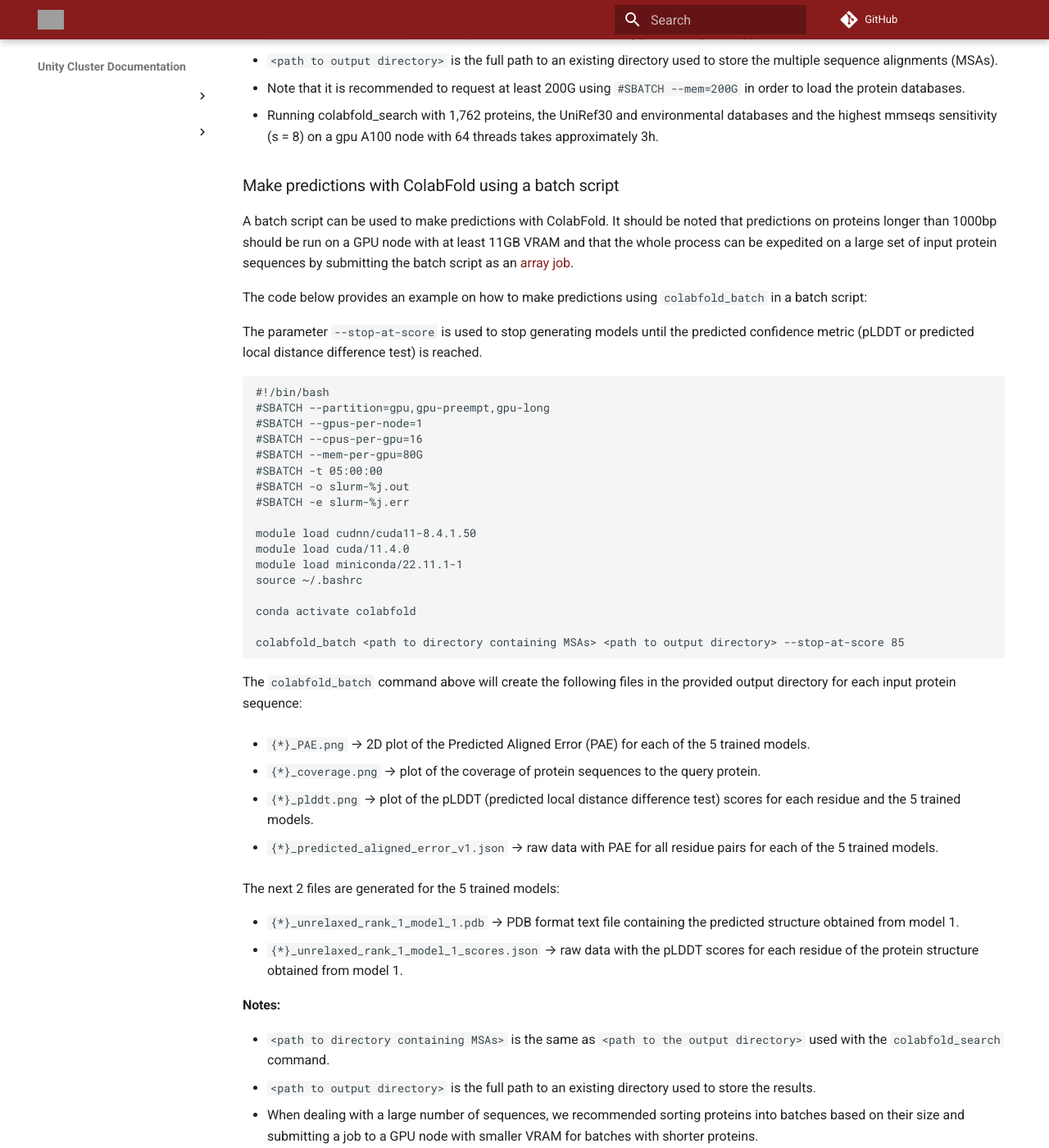
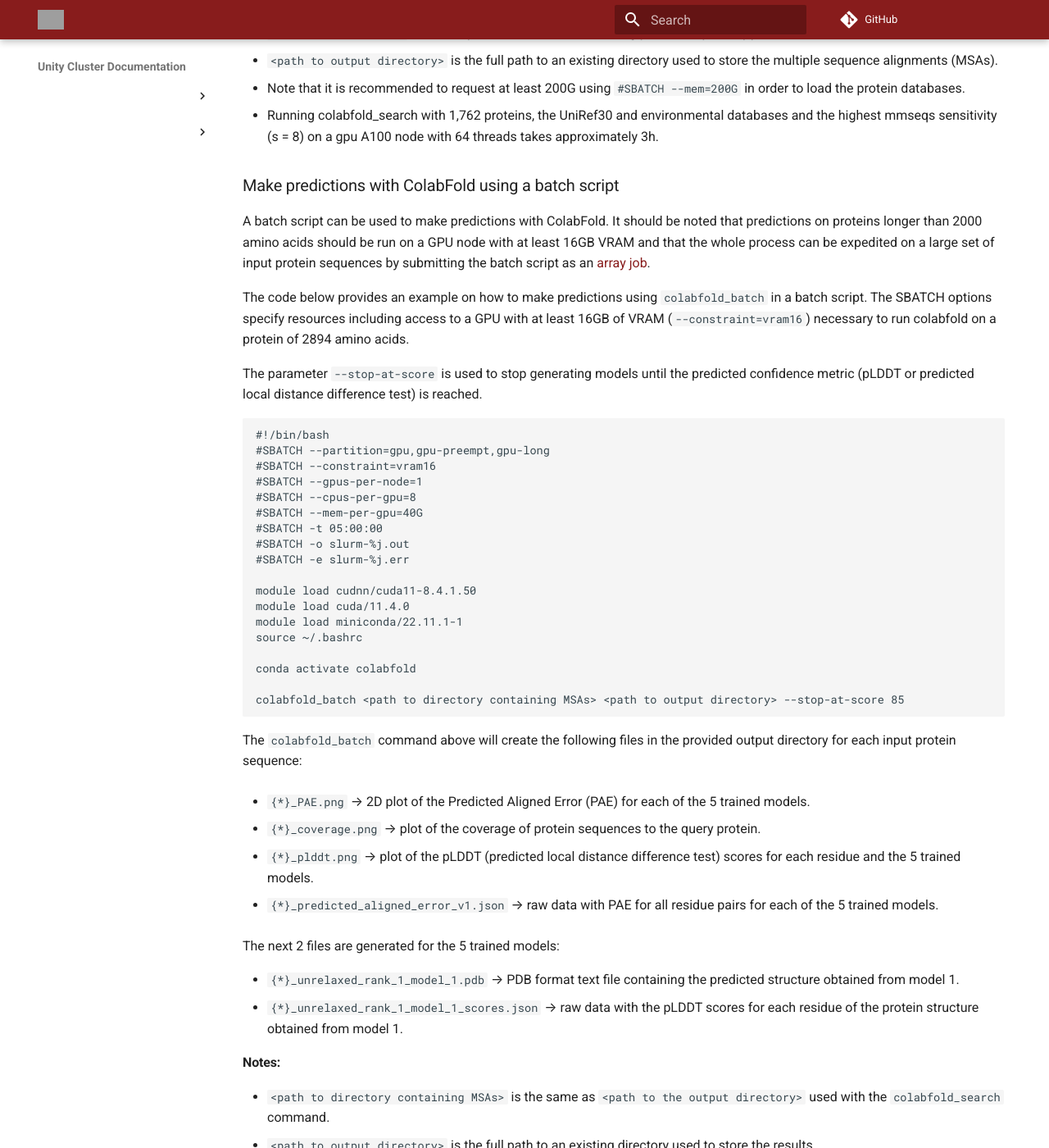
Before and after one commit to UMass-RC/unity-docs, an MkDocs documentation site: the page built from docs/tools/ColabFold.md, in a window 1280 px wide and 1400 px high, scrolled down 2971 px. Shown: the whole window at 82% size. Built offline with MkDocs 1.6.1 and Material for MkDocs 9.7.7, drawn with Linux system fonts in a browser that asks for light colours; comment, search, counter and statistics services are not loaded; grey boxes are pictures that could not be loaded.

Commit message:
modified sbatch options and info for colabfold_batch

````diff
--- a/docs/tools/ColabFold.md
+++ b/docs/tools/ColabFold.md
@@ -96,9 +96,9 @@ To use the PDB70 templates database, the parameter `--use-templates` should be s
 
 ### Make predictions with ColabFold using a batch script
 
-A batch script can be used to make predictions with ColabFold. It should be noted that predictions on proteins longer than 1000bp should be run on a GPU node with at least 11GB VRAM and that the whole process can be expedited on a large set of input protein sequences by submitting the batch script as an [array job](https://slurm.schedmd.com/job_array.html).
+A batch script can be used to make predictions with ColabFold. It should be noted that predictions on proteins longer than 2000 amino acids should be run on a GPU node with at least 16GB VRAM and that the whole process can be expedited on a large set of input protein sequences by submitting the batch script as an [array job](https://slurm.schedmd.com/job_array.html).
 
-The code below provides an example on how to make predictions using `colabfold_batch` in a batch script:
+The code below provides an example on how to make predictions using `colabfold_batch` in a batch script. The SBATCH options specify resources including access to a GPU with at least 16GB of VRAM (`--constraint=vram16`) necessary to run colabfold on a protein of 2894 amino acids.
 
 The parameter `--stop-at-score` is used to stop generating models until the predicted confidence metric (pLDDT or predicted local distance difference test) is reached.
 
@@ -106,9 +106,10 @@ The parameter `--stop-at-score` is used to stop generating models until the pred
 ```bash
 #!/bin/bash
 #SBATCH --partition=gpu,gpu-preempt,gpu-long
+#SBATCH --constraint=vram16
 #SBATCH --gpus-per-node=1
-#SBATCH --cpus-per-gpu=16
-#SBATCH --mem-per-gpu=80G
+#SBATCH --cpus-per-gpu=8
+#SBATCH --mem-per-gpu=40G
 #SBATCH -t 05:00:00
 #SBATCH -o slurm-%j.out
 #SBATCH -e slurm-%j.err
````
